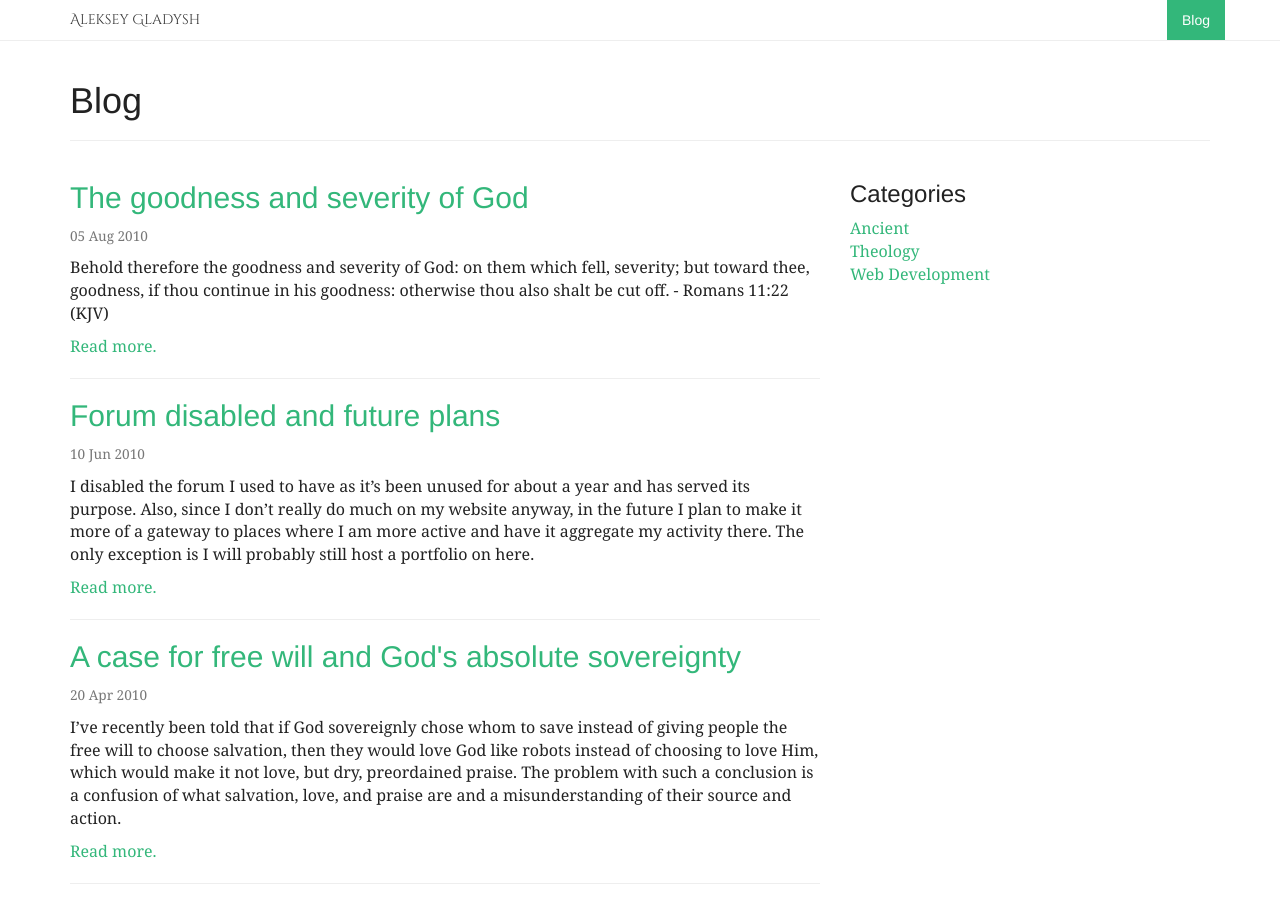
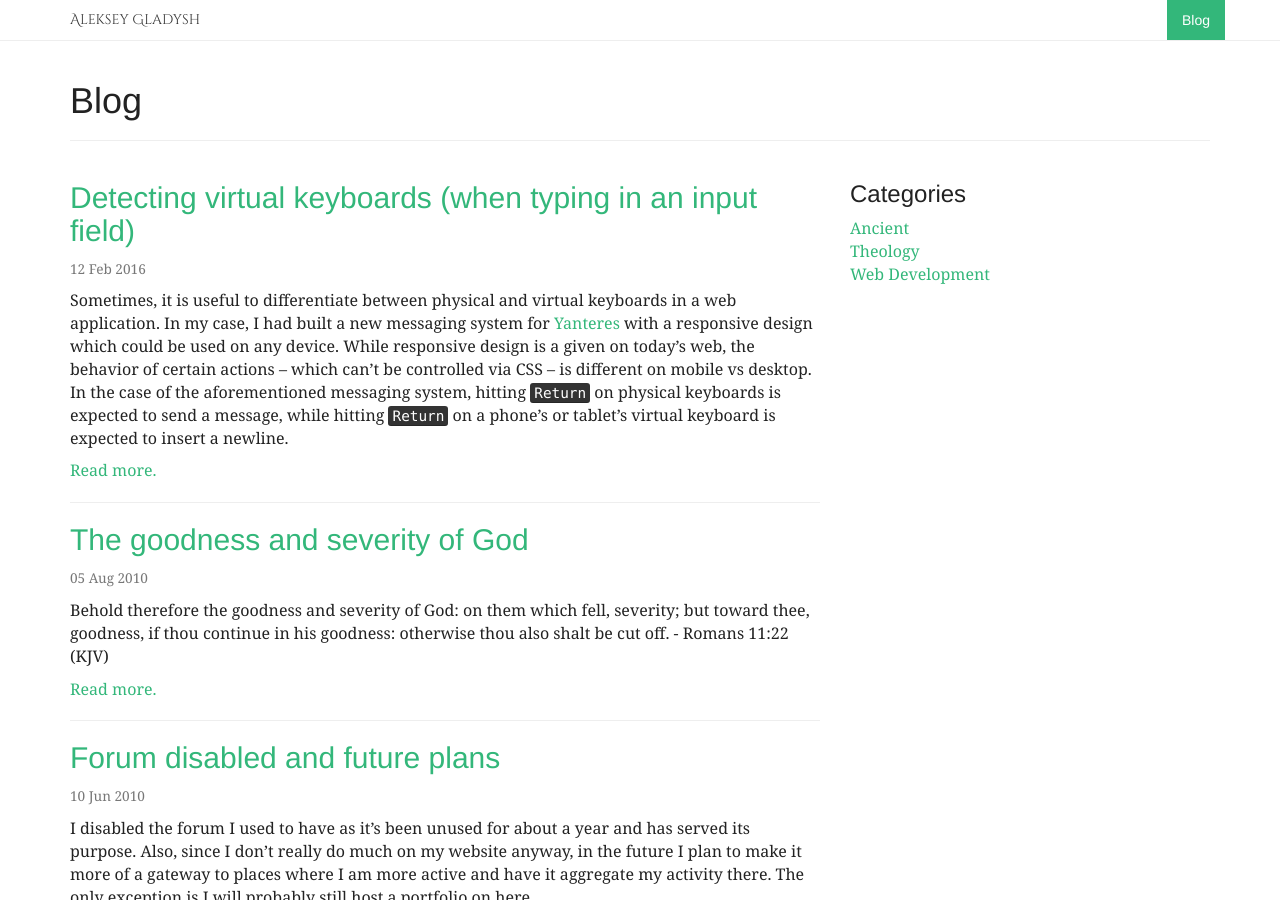
Before and after one commit to alekseyg/lyosha-me, a Jekyll site: the page built from blog.html, in a window 1280 px wide and 900 px high. Built offline with Jekyll 4.4.1, drawn with Linux system fonts in a browser that asks for light colours; nearby versions of some CDN libraries; some of the changed lines change nothing that is shown.

Commit message:
Publish Detecting Virtual Keyboards

```diff
--- a/_drafts/detecting-virtual-keyboards.md
+++ b/_posts/2016-02-12-detecting-virtual-keyboards.md
@@ -1,6 +1,7 @@
 ---
 layout: post
 title: Detecting virtual keyboards (when typing in an input field)
+date: 2016-02-12 19:14
 categories: web-development
 ---
 
@@ -8,7 +9,7 @@ Sometimes, it is useful to differentiate between physical and virtual keyboards
 
 ## Screen width media queries won't cut it
 
-On first thought, one may be tempted to use a media query in Javascript to change the behavior for mobile vs desktop. However, let's not forget that the screen size isn't what changes the behavior here. A mobile phone or tablet can be hooked up to a physical keyboard and a desktop computer can also have a touch screen. Also, in landscape mode, a tablet resolution is esentially that of a small desktop in most responsive designs.
+On first thought, one may be tempted to use a media query in Javascript to change the behavior for mobile vs desktop. However, let's not forget that the screen size isn't what changes the behavior here. A mobile phone or tablet can be hooked up to a physical keyboard and a desktop computer can also have a touch screen. Also, in landscape mode, a tablet resolution is essentially that of a small desktop in most responsive designs.
 
 We need to differentiate between a physical and a virtual keyboard rather than screen size, and browsers currently have no API to do so that I am aware of. Searching high and low, I've found [many](http://stackoverflow.com/questions/2593139/ipad-web-app-detect-virtual-keyboard-using-javascript-in-safari) [people](http://stackoverflow.com/questions/13270659/detect-virtual-keyboard-vs-hardware-keyboard) [asking](http://stackoverflow.com/questions/8556933/screen-styling-when-virtual-keyboard-is-active) [for](http://stackoverflow.com/questions/11600040/jquery-js-html5-change-page-content-when-keyboard-is-visible-on-mobile-devices) a way to change the layout in response to the presence of a virtual keyboard, or lack thereof, but [only one discussion](http://stackoverflow.com/questions/18880236/how-do-i-detect-hardware-keyboard-presence-with-javascript) on the actual behavior of the keyboard, which had no solution. Then I had a thought – does a virtual keyboard care about when you press and release keys the way a physical keyboard, or does it fire `keydown` and `keyup` events instantaneously?
 
```
